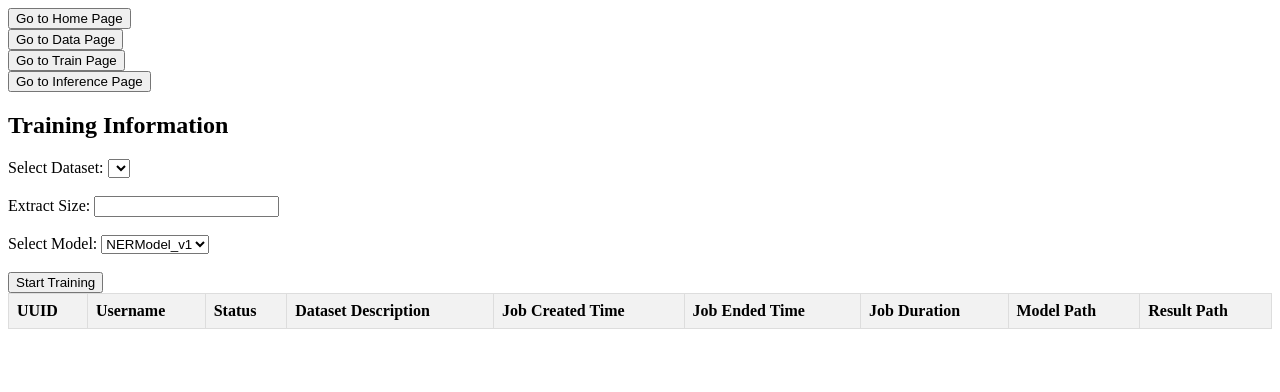
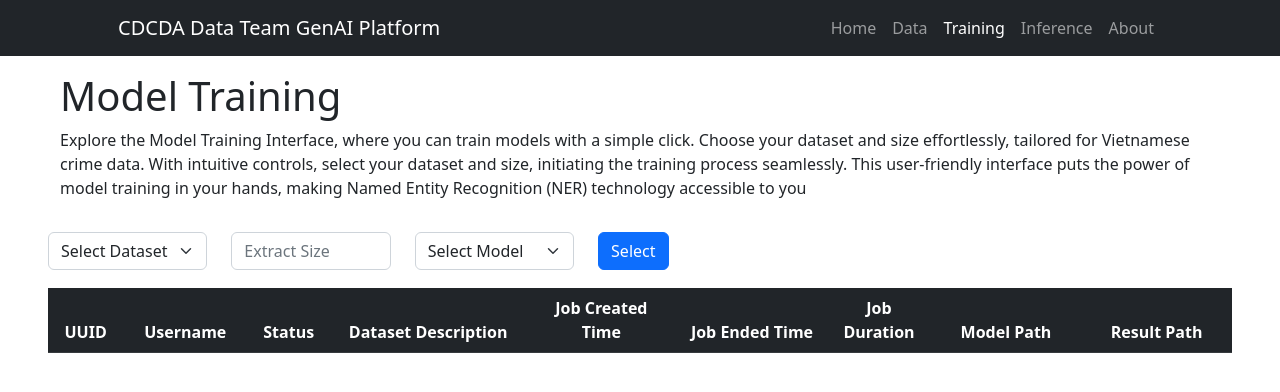
Before and after one commit to YinJieF/intern-project, a Flask app: template NER_for_vc_MVC/app/templates/train.html in a window 1280 px wide. Shown: the top 392 px of the page. Run offline with Flask 3, Linux system fonts and the light colour scheme; the template is opened without the code that fills it, so the values that code supplies are empty.

Commit message:
Add files via upload

```diff
--- a/NER_for_vc_MVC/app/inference/predict.py
+++ b/NER_for_vc_MVC/app/inference/predict.py
@@ -102,7 +102,7 @@ def prediction(data):
     data = format_datatype(data)
     # Register the custom loss function with TensorFlow
     tf.keras.utils.get_custom_objects()['CustomNonPaddingTokenLoss'] = CustomNonPaddingTokenLoss
-    # Load model
+    # Load mode
     loaded_model = tf.keras.models.load_model("./app/inference/model_for_predict/ner_model.keras")
 
     all_predicted_tag_ids = []
--- a/NER_for_vc_MVC/app/templates/data.html
+++ b/NER_for_vc_MVC/app/templates/data.html
@@ -20,8 +20,8 @@
                 <button class="navbar-toggler" type="button" data-bs-toggle="collapse" data-bs-target="#navbarSupportedContent" aria-controls="navbarSupportedContent" aria-expanded="false" aria-label="Toggle navigation"><span class="navbar-toggler-icon"></span></button>
                 <div class="collapse navbar-collapse" id="navbarSupportedContent">
                     <ul class="navbar-nav ms-auto mb-2 mb-lg-0">
-                        <li class="nav-item"><a class="nav-link active" aria-current="page" href="/">Home</a></li>
-                        <li class="nav-item"><a class="nav-link" href="/data">Data</a></li>
+                        <li class="nav-item"><a class="nav-link" href="/data">Home</a></li>
+                        <li class="nav-item"><a class="nav-link active" aria-current="page" href="/">Data</a></li>
                         <li class="nav-item"><a class="nav-link" href="/train">Training</a></li>
                         <li class="nav-item"><a class="nav-link" href="/inference">Inference</a></li>
                         <li class="nav-item"><a class="nav-link" href="#!">About</a></li>
--- a/NER_for_vc_MVC/app/templates/train.html
+++ b/NER_for_vc_MVC/app/templates/train.html
@@ -1,72 +1,105 @@
 <!DOCTYPE html>
 <html lang="en">
     <head>
-    <meta charset="UTF-8">
-    <meta name="viewport" content="width=device-width, initial-scale=1.0">
-    <title>Query Selection</title>
-    <style>
-        table {
-            border-collapse: collapse;
-            width: 100%;
-        }
-        th, td {
-            border: 1px solid #dddddd;
-            text-align: left;
-            padding: 8px;
-        }
-        th {
-            background-color: #f2f2f2;
-        }
-    </style>
+        <meta charset="utf-8" />
+        <meta name="viewport" content="width=device-width, initial-scale=1, shrink-to-fit=no" />
+        <meta name="description" content="" />
+        <meta name="author" content="" />
+        <title>NER web</title>
+        <!-- Favicon-->
+        <link rel="icon" type="image/x-icon" href="{{ url_for('static', filename='/assets/favicon.ico')}}" />
+        <!-- Core theme CSS (includes Bootstrap)-->
+        <link href="{{ url_for('static', filename='/css/styles.css')}}" rel="stylesheet" />
+        <script src="{{ url_for('static', filename='js/scripts.js')}}"></script>
     </head>
     <body>
-    <form action="/" method="get">
-        <button type="submit">Go to Home Page</button>
-    </form>
-    <form action="/data" method="get">
-        <button type="submit">Go to Data Page</button>
-    </form>
-    <form action="/train" method="get"> <!-- Redirect to '/train' -->
-        <button type="submit">Go to Train Page</button> <!-- Add button to redirect to train page -->
-    </form>
-    <form action="/inference" method="get"> <!-- Redirect to '/predict' -->
-        <button type="submit">Go to Inference Page</button> <!-- Add button to redirect to predict page -->
-    </form>
-    <h2>Training Information</h2>
+        <!-- Responsive navbar-->
+        <nav class="navbar navbar-expand-lg navbar-dark bg-dark">
+            <div class="container px-5">
+                <a class="navbar-brand" href="/">CDCDA Data Team GenAI Platform</a>
+                <button class="navbar-toggler" type="button" data-bs-toggle="collapse" data-bs-target="#navbarSupportedContent" aria-controls="navbarSupportedContent" aria-expanded="false" aria-label="Toggle navigation"><span class="navbar-toggler-icon"></span></button>
+                <div class="collapse navbar-collapse" id="navbarSupportedContent">
+                    <ul class="navbar-nav ms-auto mb-2 mb-lg-0">
+                        <li class="nav-item"><a class="nav-link" href="/">Home</a></li>
+                        <li class="nav-item"><a class="nav-link" href="/data">Data</a></li>
+                        <li class="nav-item"><a class="nav-link active" aria-current="page" href="/train">Training</a></li>
+                        <li class="nav-item"><a class="nav-link" href="/inference">Inference</a></li>
+                        <li class="nav-item"><a class="nav-link" href="#!">About</a></li>
+                    </ul>
+                </div>
+            </div>
+        </nav>
+        <div class="row my-3 mx-5">
+            <h1 class="font-weight-light">Model Training</h1>
+            <p>Explore the Model Training Interface, where you can train models with a simple click. Choose your dataset and size effortlessly, tailored for Vietnamese crime data. With intuitive controls, select your dataset and size, initiating the training process seamlessly. This user-friendly interface puts the power of model training in your hands, making Named Entity Recognition (NER) technology accessible to you</p>
 
-    <form id="queryForm">
-        <label for="dataset">Select Dataset:</label>
-        <select id="dataset" name="dataset">
+            <!--<a class="btn btn-primary col-lg-2" href="#!">Call to Action!</a>-->
+        </div>
+
+        <div class="d-flex justify-content-left mx-5" style="height: 7vh;">
+            <form id="queryForm" class="form-inline">
+              <div class="row">
+                <div class="col">
+                  <select class="form-select" id="datasetDropdown" aria-label="Select Dataset">
+                      <option selected disabled>Select Dataset</option>
                       {% for dataset in datasets %}
                       <option value="{{ dataset }}">{{ dataset }}</option>
                       {% endfor %}
-        </select><br><br>
-        <label for="datasetSize">Extract Size:</label>
-        <input type="number" id="datasetSize" name="datasetSize"><br><br>
-        <label for="model">Select Model:</label>
-        <select id="model" name="model">
-            <option value="NERModel">NERModel_v1</option>
+                  </select>
+                </div>
+
+                <div class="col">
+                  <input type="number" class="form-control" id="datasetSize" name="datasetSize" placeholder="Extract Size">
+                </div>
+
+                <div class="col">
+                    <select class="form-select" id="model" aria-label="Select Model">
+                        <option selected disabled>Select Model</option>
+                        <option value="NERModel_v1">NERModel_v1</option>
                         <option value="NERModel_v2">NERModel_v2</option>
-        </select><br><br>
-        <button type="button" onclick="submitQuery()">Start Training</button>
+                    </select>
+                </div>
+
+                <div class="col">
+                  <button id="submitButton" type="button" onclick="submitQuery()" class="btn btn-primary">Select</button>
+
+                  <button id="loadingButton" class="btn btn-primary" type="button" style="display: none;" disabled>
+                    <span class="spinner-border spinner-border-sm" role="status" aria-hidden="true"></span>
+                    <span>Loading...</span>
+                  </button>
+                </div>
+              </div>
             </form>
+          </div>
 
-    <table id="trainTable">
+    <div class="d-flex justify-content-center" id="trainTable" >
+        <table class="table table-striped table-dark mx-5">
+            <colgroup>
+                <col style="width: 5%;">
+                <col style="width: 8%;">
+                <col style="width: 5%;">
+                <col style="width: 13%;">
+                <col style="width: 10%;">
+                <col style="width: 10%;">
+                <col style="width: 5%;">
+                <col style="width: 10%;">
+                <col style="width: 10%;">
+            </colgroup>
             <thead>
                 <tr>
-                <th>UUID</th>
-                <th>Username</th>
-                <th>Status</th>
-                <th>Dataset Description</th>
-                <th>Job Created Time</th>
-                <th>Job Ended Time</th>
-                <th>Job Duration</th>
-                <th>Model Path</th>
-                <th>Result Path</th>
+                    <th scope="col">UUID</th>
+                    <th scope="col">Username</th>
+                    <th scope="col">Status</th>
+                    <th scope="col">Dataset Description</th>
+                    <th scope="col">Job Created Time</th>
+                    <th scope="col">Job Ended Time</th>
+                    <th scope="col">Job Duration</th>
+                    <th scope="col">Model Path</th>
+                    <th scope="col">Result Path</th>
                 </tr>
             </thead>
             <tbody id="trainTableBody">
-            {% for info in training_info %}
+                {% for info in train_info %}
                     <tr>
                         <td>{{ info.UUID }}</td>
                         <td>{{ info.Username }}</td>
@@ -81,47 +114,78 @@
                 {% endfor %}
             </tbody>
           </table>
+    </div>
+
 
     <script>
         // Function to submit query
         function submitQuery() {
+
+            // Disable the select button
+            document.getElementById('submitButton').setAttribute('disabled', 'disabled');
+            // Hide the select button and show the loading button
+            document.getElementById('submitButton').style.display = 'none';
+            document.getElementById('loadingButton').style.display = 'block'; // or 'inline' depending on the desired display type
+
+
             var datasetSize = document.getElementById("datasetSize").value;
-            var selectedDataset = document.getElementById("dataset").value;
+            var selectedDataset = document.getElementById("datasetDropdown").value;
             var selectedModel = document.getElementById("model").value;
+
             // Echo statement
             console.log("Submit button clicked!");
-            console.log("Dataset: " + selectedDataset + ", Size: " + datasetSize + ", Model: " + selectedModel);
+            console.log("Dataset: " + selectedDataset);
+            console.log("Size: " + datasetSize);
+            console.log("Model: " + selectedModel);
 
-            // Send the dataset size, selected dataset, and model to the server using AJAX
+            // Send the dataset size and selected dataset to the server using AJAX
             var xhr = new XMLHttpRequest();
             xhr.open("POST", "/train");
             xhr.setRequestHeader("Content-Type", "application/json;charset=UTF-8");
+            xhr.send(JSON.stringify({ datasetSize: datasetSize, dataset: selectedDataset, model: selectedModel }));
 
             xhr.onload = function() {
                 if (xhr.status == 200) {
+
+                    document.getElementById('submitButton').removeAttribute('disabled');
+                    // Show the select button and hide the loading button
+                    document.getElementById('submitButton').style.display = 'block';
+                    document.getElementById('loadingButton').style.display = 'none'; // or 'inline' depending on the desired display type
+
+
+                    console.log("Response received!");
+                    console.log(xhr.responseText);
                     var response = JSON.parse(xhr.responseText);
-                    // Clear previous data
-                    var trainTableBody = document.getElementById("trainTableBody");
-                    trainTableBody.innerHTML = '';
-                    // Append updated training information to the table
-                    response.train_info.forEach(function(row) {
-                        var newRow = trainTableBody.insertRow();
-                        newRow.insertCell(0).textContent = row.UUID;
-                        newRow.insertCell(1).textContent = row.Username;
-                        newRow.insertCell(2).textContent = row.Status;
-                        newRow.insertCell(3).textContent = row['Dataset Description'];
-                        newRow.insertCell(4).textContent = row['Job Created Time'];
-                        newRow.insertCell(5).textContent = row['Job Ended Time'];
-                        newRow.insertCell(6).textContent = row['Job Duration'];
-                        newRow.insertCell(7).textContent = row['Model Path'];
-                        newRow.insertCell(8).textContent = row['Result Path'];
-                    });
+                    var train_html = response.train_html;
+                    var table_html = "<table class='table table-striped table-dark mx-5'>" +
+                                        "<colgroup>" +
+                                            "<col style='width: 5%;'>" +
+                                            "<col style='width: 8%;'>" +
+                                            "<col style='width: 5%;'>" +
+                                            "<col style='width: 13%;'>" +
+                                            "<col style='width: 10%;'>" +
+                                            "<col style='width: 10%;'>" +
+                                            "<col style='width: 5%;'>" +
+                                            "<col style='width: 10%;'>" +
+                                            "<col style='width: 10%;'>" +
+                                        "</colgroup>" +
+                                            train_html + // Insert your dataset_html here
+                                        "</table>"
+
+                    document.getElementById("trainTable").innerHTML = "";
+                    document.getElementById("trainTable").innerHTML = table_html;
+
                 } else {
                     alert("Error: " + xhr.status);
                 }
             };
-            xhr.send(JSON.stringify({ datasetSize: datasetSize, dataset: selectedDataset, model: selectedModel }));
         }
     </script>
+
+
+        <!-- Bootstrap core JS-->
+        <script src="https://cdn.jsdelivr.net/npm/bootstrap@5.2.3/dist/js/bootstrap.bundle.min.js"></script>
+        <!-- Core theme JS-->
+        <script src="{{ url_for('static', filename='js/scripts.js')}}"></script>
     </body>
 </html>
--- a/NER_for_vc_MVC/app/train/data_preprocess.py
+++ b/NER_for_vc_MVC/app/train/data_preprocess.py
@@ -96,6 +96,7 @@ def data_preprocessing(dataset, batch_size):
     dataset_copy = dataset.copy()
     dataset_copy['self_label'] = dataset_copy['self_label'].map(label_map)
     dataset = dataset_copy
+    dataset = dataset.sort_values(by='sequence')
     # Grouping the dataset by 'extract_id' and aggregating the 'text' and 'self_label' columns into lists
     grouped_data = dataset.groupby('extract_id').agg({'text': list, 'self_label': list}).reset_index()
 
--- /dev/null
+++ b/NER_for_vc_MVC/cloudbuild.yaml
@@ -0,0 +1,5 @@
+steps:
+  - name: 'gcr.io/cloud-builders/docker'
+    args: ['build', '-t', 'gcr.io/intern-project-415606/ner-web', '.']
+  - name: 'gcr.io/cloud-builders/docker'
+    args: ['push', 'gcr.io/intern-project-415606/ner-web']
```
Also changed, not shown: NER_for_vc_MVC/app/templates/train-old.html (added, +127 -0 lines), NER_for_vc_MVC/app/train/record_train.py (+6 -2 lines), NER_for_vc_MVC/app/train/train_route.py (+7 -6 lines), NER_for_vc_MVC/steps.txt (+8 -7 lines), 3 other files. Lines whose indentation alone changed are shown as unchanged.
